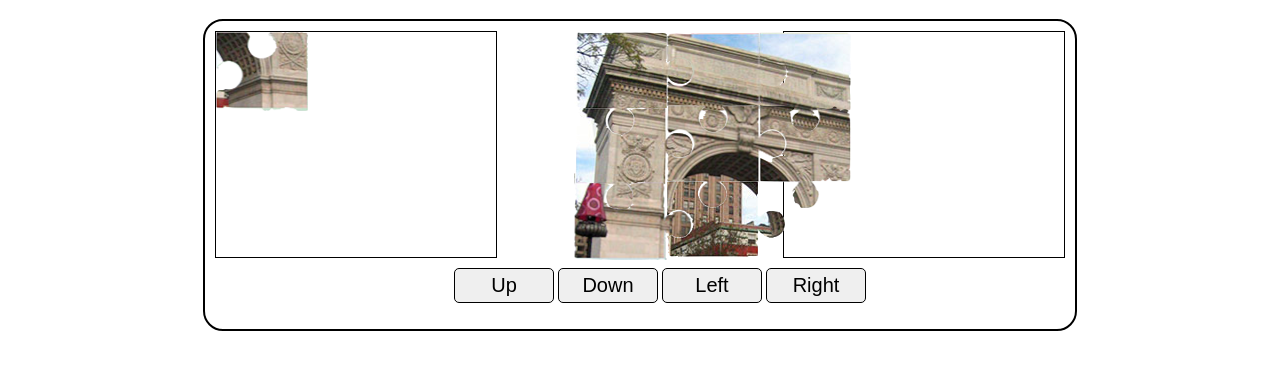
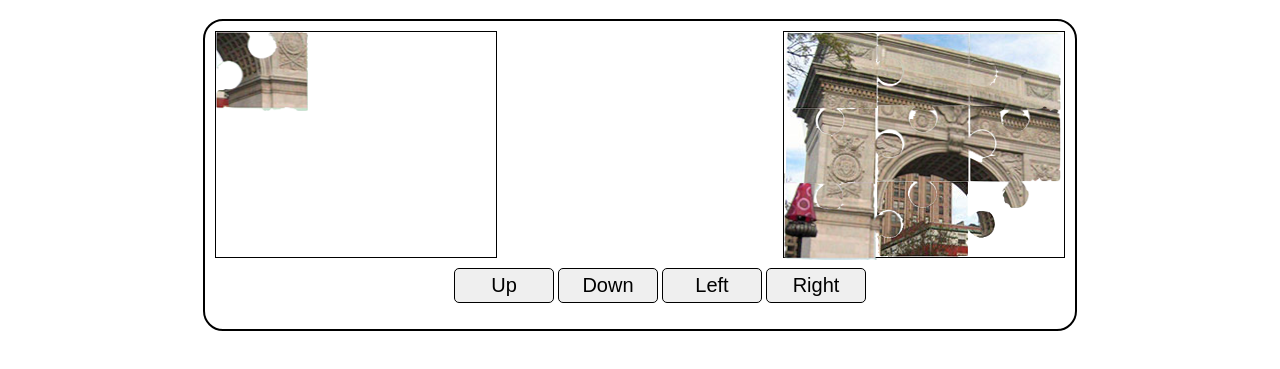
Before and after one commit to n-cherkaoui/Jquery-Animated-Puzzle, a website: page first-puzzle.html in a window 1280 px wide. Shown: the part 107-476 px from the top of the page. Drawn offline with nearby package versions, Linux system fonts and the light colour scheme.

Commit message:
Puzzle 1 looks nicer

```diff
--- a/first-puzzle.html
+++ b/first-puzzle.html
@@ -21,20 +21,21 @@
       width: 280px;
       height: 225px;
       border: 1px solid black;
-      float: left;
+      float: right;
       text-align: center;
       font-size: 30px;
       line-height: 400px;
       position: relative;
-      margin-right: 100px;
+      margin-left: 100px;
     }
 
     #puzzle-container {
       width: 280px;
       height: 225px;
       border: 1px solid black;
-      float: right;
-      margin-left: 100px;
+      float: left;
+      position: relative;
+      margin-right: 100px;
     }
 
     ul {
@@ -101,31 +102,45 @@
 
       for (let i = 1; i <= 9; i++) {
         const imageUrl = puzzleImages.shift();
+        if (i == 9) {
+          $('#puzzle-container').append(createPuzzlePiece(i, imageUrl));
+          break
+        }
         $('#piece-container').append(createPuzzlePiece(i, imageUrl));
       }
 
       // Function to move every piece but one to their correct positions
       function movePiecesToFinalPositions() {
-        const manualadj = 425;
-        var position = $('#puzzle-container').offset()
-        position.left -= manualadj;
+  var puzzleContainer = $('#puzzle-container');
 
   const finalPositions = {
-          'piece-1': { top: '0', left: position.left + 0 + 'px' },
-          'piece-2': { top: '0', left: position.left + 93 + 'px' },
-          'piece-3': { top: '0', left: position.left + 182 + 'px' },
-          'piece-4': { top: '75px', left: position.left + 0 + 'px' },
-          'piece-5': { top: '73px', left: position.left + 93 + 'px' },
-          'piece-6': { top: '73px', left: position.left + 186 + 'px' },
-          'piece-7': { top: '150px', left: position.left + 0 + 'px' },
-          'piece-8': { top: '148px', left: position.left + 93 + 'px' },
+    'piece-1': { top: 0, left: 0 },
+    'piece-2': { top: 0, left: 93 },
+    'piece-3': { top: 0, left: 182 },
+    'piece-4': { top: 75, left: 0 },
+    'piece-5': { top: 73, left: 93 },
+    'piece-6': { top: 73, left: 186 },
+    'piece-7': { top: 150, left: 0 },
+    'piece-8': { top: 148, left: 93 },
   };
 
   // Animate each puzzle piece to its final position
   $.each(finalPositions, function (pieceId, finalPosition) {
-          $('#' + pieceId).animate(finalPosition, 2000);
+    var piece = $('#' + pieceId);
+    var piecePosition = piece.position(); // Relative position within the puzzle container
+
+    // Calculate the difference between the current position and the final position
+    var topDifference = finalPosition.top - piecePosition.top;
+    var leftDifference = finalPosition.left - piecePosition.left;
+
+    // Animate the piece to its final position
+    piece.animate({
+      top: '+=' + topDifference,
+      left: '+=' + leftDifference
+    }, 2000);
   });
 }
+
 
       // Move every piece but one to their correct positions when the page loads
       movePiecesToFinalPositions();
```
Lines whose indentation alone changed are shown as unchanged.
